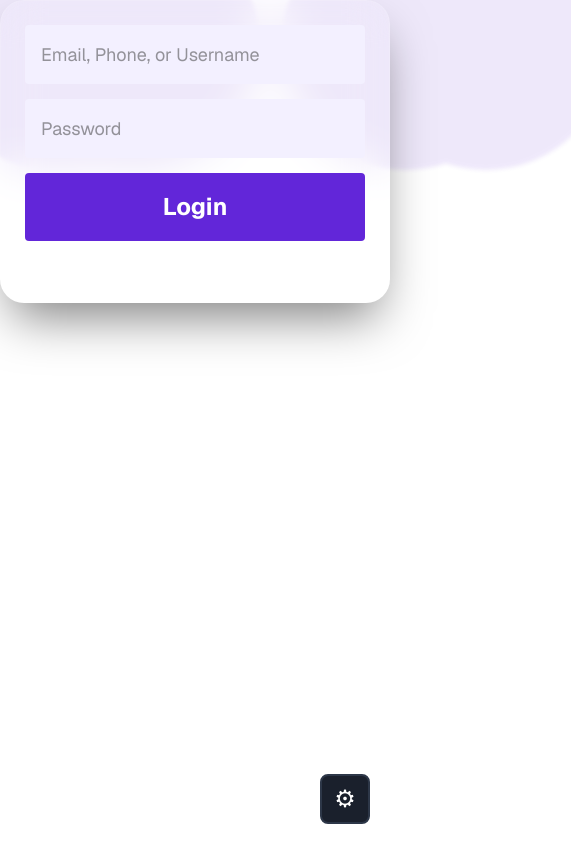
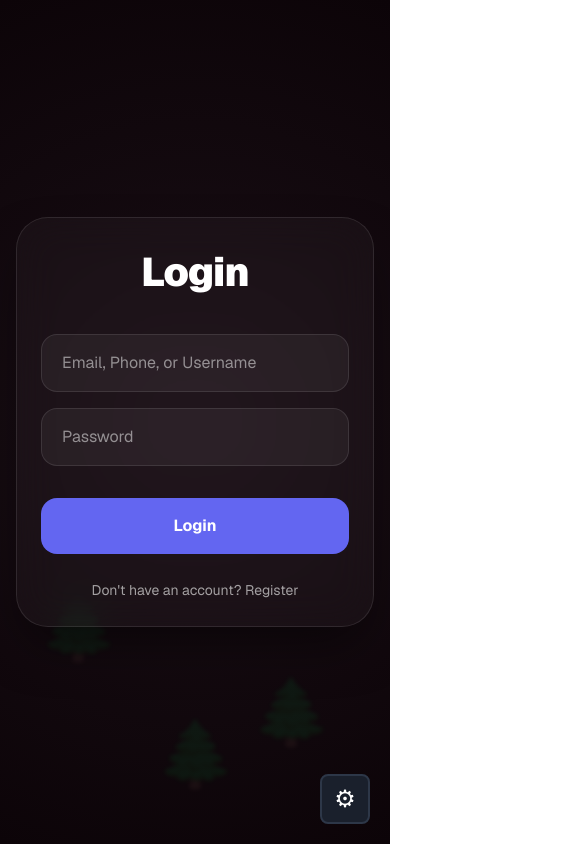
Before and after one commit to weiquantan86/ITCGroup7, a Next.js app: page /userSystem/login in a window 390 px wide. Shown: the whole page, 571 px wide, since content can reach past the window. Built offline with nearby package versions, Linux system fonts and the light colour scheme.

Commit message:
final adjustments to responsive layout

```diff
--- a/src/app/(pages)/userSystem/login/page.css
+++ b/src/app/(pages)/userSystem/login/page.css
@@ -10,39 +10,24 @@
   padding: 1rem;
 }
 
+.forest-bg {
+  position: absolute;
+  inset: 0;
+  pointer-events: none;
+}
+
 .tree {
   position: absolute;
-  font-size: 8rem;
+  font-size: clamp(4rem, 10vw, 8rem);
   opacity: 0.1;
-  pointer-events: none;
   filter: blur(2px);
+  z-index: 1;
 }
-
-@media (max-width: 768px) {
-  .tree {
-    font-size: 5rem;
-  }
-}
-
-.tree::before {
-  content: '';
-  position: absolute;
-  top: -120px;
-  left: -50px;
-  width: 250px;
-  height: 250px;
-  background: #6226d9; /* Leaf color */
-  border-radius: 50%;
-  box-shadow: -40px 40px 0 #6226d9, 40px 40px 0 #6226d9;
-}
-
-.tree-left { left: 5%; }
-.tree-right { right: 5%; }
 
 .login-card {
   background: rgba(255, 255, 255, 0.03);
   backdrop-filter: blur(20px);
-  padding: 2.5rem;
+  padding: clamp(1.5rem, 5vw, 2.5rem);
   border-radius: 2rem;
   width: 100%;
   max-width: 450px;
@@ -50,59 +35,89 @@
   box-shadow: 0 25px 50px -12px rgba(0, 0, 0, 0.5);
   position: relative;
   z-index: 10;
+  display: flex;
+  flex-direction: column;
 }
 
-@media (max-width: 480px) {
-  .login-card {
-    padding: 1.5rem;
-    border-radius: 1.5rem;
-  }
+.login-card h1 {
+  text-align: center;
+  margin-bottom: 2rem;
+  color: white;
+  font-size: 2.5rem;
+  font-weight: 900;
+  letter-spacing: -0.025em;
 }
 
-.login-input {
-  width: 100%;
-  padding: 16px;
-  margin-bottom: 15px;
-  border: none;
-  border-radius: 4px;
-  background-color: #f3f0ff;
-  font-size: 18px;
-  color: #333;
+.login-form {
+  display: flex;
+  flex-direction: column;
+  gap: 1rem;
+}
+
+.login-form input {
+  background: rgba(255, 255, 255, 0.05);
+  border: 1px solid rgba(255, 255, 255, 0.1);
+  padding: 1rem 1.25rem;
+  border-radius: 1rem;
+  color: white;
+  font-size: 1rem;
+  transition: all 0.2s;
+}
+
+.login-form input:focus {
+  outline: none;
+  background: rgba(255, 255, 255, 0.08);
+  border-color: rgba(255, 255, 255, 0.2);
+  box-shadow: 0 0 0 4px rgba(255, 255, 255, 0.05);
 }
 
 .main-login-btn {
-  width: 100%;
-  padding: 16px;
-  background-color: #6226d9;
+  background-color: #6366f1;
   color: white;
+  padding: 1rem;
   border: none;
-  border-radius: 4px;
-  font-size: 24px;
-  font-weight: bold;
+  border-radius: 1rem;
+  font-size: 1rem;
+  font-weight: 700;
   cursor: pointer;
-  transition: background 0.2s;
+  transition: all 0.2s;
+  margin-top: 1rem;
 }
 
 .main-login-btn:hover {
-  background-color: #511bc7;
+  background-color: #4f46e5;
+  transform: translateY(-1px);
+}
+
+.main-login-btn:active {
+  transform: translateY(0);
 }
 
 .register-link {
   text-align: center;
-  margin-top: 10px;
+  margin-top: 1.5rem;
 }
 
 .register-link a {
+  color: rgba(255, 255, 255, 0.6);
+  text-decoration: none;
+  font-size: 0.875rem;
+  transition: color 0.2s;
+}
+
+.register-link a:hover {
   color: white;
-  text-decoration: none;
-  font-weight: bold;
-  font-size: 18px;
 }
 
 .status-message {
-  color: #ffcfcf;
   text-align: center;
-  font-weight: bold;
+  margin-top: 1rem;
+  font-size: 0.875rem;
+  color: #fca5a5;
+  background: rgba(220, 38, 38, 0.1);
+  padding: 0.75rem;
+  border-radius: 0.75rem;
+  border: 1px solid rgba(220, 38, 38, 0.2);
 }
 
 .settings-fab {
--- a/src/app/(pages)/userSystem/login/page.tsx
+++ b/src/app/(pages)/userSystem/login/page.tsx
@@ -64,14 +64,16 @@ export default function Login() {
   };
 
   return (
-    <div className="login-screen">
+    <div className="login-container">
       <div className="forest-bg">
-        <div className="tree tree-left"></div>
-        <div className="tree tree-right"></div>
+        <div className="tree" style={{ left: "10%", bottom: "20%" }}>🌲</div>
+        <div className="tree" style={{ right: "15%", bottom: "10%" }}>🌲</div>
+        <div className="tree" style={{ left: "40%", bottom: "5%" }}>🌲</div>
       </div>
 
       <div className="login-card">
-        <form className="login-form" onSubmit={handleSubmit}>
+        <h1>Login</h1>
+        <form onSubmit={handleSubmit} className="login-form">
           <input
             type="text"
             placeholder="Email, Phone, or Username"
--- a/src/app/(pages)/userSystem/register/page.css
+++ b/src/app/(pages)/userSystem/register/page.css
@@ -4,77 +4,117 @@
   align-items: center;
   justify-content: center;
   background: radial-gradient(circle at center, #1a0f16 0%, #0c0408 100%);
+  position: relative;
+  overflow: hidden;
   padding: 1rem;
+}
+
+.forest-bg {
+  position: absolute;
+  inset: 0;
+  pointer-events: none;
+}
+
+.tree {
+  position: absolute;
+  font-size: clamp(4rem, 10vw, 8rem);
+  opacity: 0.1;
+  filter: blur(2px);
+  z-index: 1;
 }
 
 .register-card {
   background: rgba(255, 255, 255, 0.03);
   backdrop-filter: blur(20px);
-  padding: 2.5rem;
+  padding: clamp(1.5rem, 5vw, 2.5rem);
   border-radius: 2rem;
   width: 100%;
   max-width: 450px;
   border: 1px solid rgba(255, 255, 255, 0.1);
   box-shadow: 0 25px 50px -12px rgba(0, 0, 0, 0.5);
+  position: relative;
+  z-index: 10;
+  display: flex;
+  flex-direction: column;
 }
 
-@media (max-width: 480px) {
-  .register-card {
-    padding: 1.5rem;
-    border-radius: 1.5rem;
-  }
-}
-
-.register-container h1 {
+.register-card h1 {
   text-align: center;
-  margin-bottom: 20px;
-  color: #333;
+  margin-bottom: 2rem;
+  color: white;
+  font-size: 2.5rem;
+  font-weight: 900;
+  letter-spacing: -0.025em;
 }
 
 .register-form {
   display: flex;
   flex-direction: column;
+  gap: 1rem;
 }
 
 .register-form input {
-  margin-bottom: 15px;
-  padding: 10px;
-  border: 1px solid #ddd;
-  border-radius: 4px;
-  font-size: 16px;
-  color: #222;
+  background: rgba(255, 255, 255, 0.05);
+  border: 1px solid rgba(255, 255, 255, 0.1);
+  padding: 1rem 1.25rem;
+  border-radius: 1rem;
+  color: white;
+  font-size: 1rem;
+  transition: all 0.2s;
+}
+
+.register-form input:focus {
+  outline: none;
+  background: rgba(255, 255, 255, 0.08);
+  border-color: rgba(255, 255, 255, 0.2);
+  box-shadow: 0 0 0 4px rgba(255, 255, 255, 0.05);
 }
 
 .register-form button {
-  padding: 10px;
-  background: #007bff;
+  background-color: #6366f1;
   color: white;
+  padding: 1rem;
   border: none;
-  border-radius: 4px;
+  border-radius: 1rem;
+  font-size: 1rem;
+  font-weight: 700;
   cursor: pointer;
-  font-size: 16px;
+  transition: all 0.2s;
+  margin-top: 1rem;
 }
 
 .register-form button:hover {
-  background: #0056b3;
+  background-color: #4f46e5;
+  transform: translateY(-1px);
+}
+
+.register-form button:active {
+  transform: translateY(0);
 }
 
 .message {
   text-align: center;
-  margin-top: 15px;
-  color: red;
+  margin-top: 1rem;
+  font-size: 0.875rem;
+  color: #fca5a5;
+  background: rgba(220, 38, 38, 0.1);
+  padding: 0.75rem;
+  border-radius: 0.75rem;
+  border: 1px solid rgba(220, 38, 38, 0.2);
 }
 
 .link {
   text-align: center;
-  margin-top: 15px;
+  margin-top: 1.5rem;
 }
 
 .link a {
-  color: #007bff;
+  color: rgba(255, 255, 255, 0.6);
   text-decoration: none;
+  font-size: 0.875rem;
+  transition: color 0.2s;
 }
 
 .link a:hover {
-  text-decoration: underline;
+  color: white;
 }
--- a/src/app/(pages)/userSystem/register/page.tsx
+++ b/src/app/(pages)/userSystem/register/page.tsx
@@ -1,6 +1,7 @@
 'use client';
 
 import { useState } from 'react';
+import Link from 'next/link';
 import './page.css';
 
 export default function Register() {
@@ -23,17 +24,26 @@ export default function Register() {
 
   return (
     <div className="register-container">
-      <h1>Register</h1>
-      <form className="register-form" onSubmit={handleSubmit}>
+      <div className="forest-bg">
+        <div className="tree" style={{ left: "15%", top: "10%" }}>🌲</div>
+        <div className="tree" style={{ right: "10%", bottom: "15%" }}>🌲</div>
+        <div className="tree" style={{ left: "45%", bottom: "20%" }}>🌲</div>
+      </div>
+
+      <div className="register-card">
+        <h1>Register</h1>
+        <form className="register-form" onSubmit={handleSubmit}>
         <input type="email" placeholder="Email" value={email} onChange={(e) => setEmail(e.target.value)} required />
         <input type="tel" placeholder="Phone" value={phone} onChange={(e) => setPhone(e.target.value)} required />
         <input type="text" placeholder="Username" value={username} onChange={(e) => setUsername(e.target.value)} required />
         <input type="password" placeholder="Password" value={password} onChange={(e) => setPassword(e.target.value)} required />
         <button type="submit">Register</button>
       </form>
-      <p className="message">{message}</p>
-      <div className="link">
-        <a href="/userSystem/login">Already have an account? Login</a>
+        <div className="link">
+          <Link href="/userSystem/login">
+            Already have an account? Login
+          </Link>
+        </div>
       </div>
     </div>
   );
--- a/src/app/page.tsx
+++ b/src/app/page.tsx
@@ -5,7 +5,7 @@ export default function Home() {
     <div className="flex min-h-screen items-center justify-center bg-black font-sans">
       <main className="flex w-full max-w-3xl flex-col items-center justify-center gap-8 md:gap-12 px-6 text-center">
         <div className="relative">
-          <h1 className="text-6xl sm:text-8xl md:text-9xl font-black tracking-tighter italic flex select-none">
+          <h1 className="text-5xl xs:text-6xl sm:text-8xl md:text-9xl font-black tracking-tighter italic flex select-none">
             <span className="text-white">S</span>
             <span className="text-[#9880ff] -ml-1 md:-ml-2">T</span>
             <span className="text-white -ml-1 md:-ml-2">R</span>
@@ -15,20 +15,20 @@ export default function Home() {
           </h1>
         </div>
 
-        <p className="max-w-md text-base md:text-lg font-medium leading-relaxed text-[#9880ff]">
+        <p className="max-w-md text-sm sm:text-base md:text-lg font-medium leading-relaxed text-[#9880ff] px-4">
           Defeat Mochi Monsters and earn points! Register or Log in to your
           account to play.
         </p>
 
-        <div className="flex flex-col gap-4 sm:gap-6 sm:flex-row w-full sm:w-auto px-4 sm:px-0">
+        <div className="flex flex-col gap-4 sm:gap-6 sm:flex-row w-full sm:w-auto px-8 sm:px-0 max-w-xs sm:max-w-none">
           <Link
-            className="flex h-12 md:h-14 w-full sm:w-48 items-center justify-center rounded-full bg-white text-lg md:text-xl font-black uppercase tracking-widest text-[#9880ff] transition-transform hover:scale-105 active:scale-95"
+            className="flex h-12 md:h-14 w-full sm:w-48 items-center justify-center rounded-full bg-white text-base md:text-xl font-black uppercase tracking-widest text-[#9880ff] transition-all hover:scale-105 active:scale-95 shadow-lg shadow-white/10"
             href="/userSystem/login"
           >
             Login
           </Link>
           <Link
-            className="flex h-12 md:h-14 w-full sm:w-48 items-center justify-center rounded-full bg-white text-lg md:text-xl font-black uppercase tracking-widest text-[#9880ff] transition-transform hover:scale-105 active:scale-95"
+            className="flex h-12 md:h-14 w-full sm:w-48 items-center justify-center rounded-full bg-white text-base md:text-xl font-black uppercase tracking-widest text-[#9880ff] transition-all hover:scale-105 active:scale-95 shadow-lg shadow-white/10"
             href="/userSystem/register"
           >
             Register
```
Also changed, not shown: src/app/(pages)/userSystem/user/page.tsx (+25 -44 lines).
